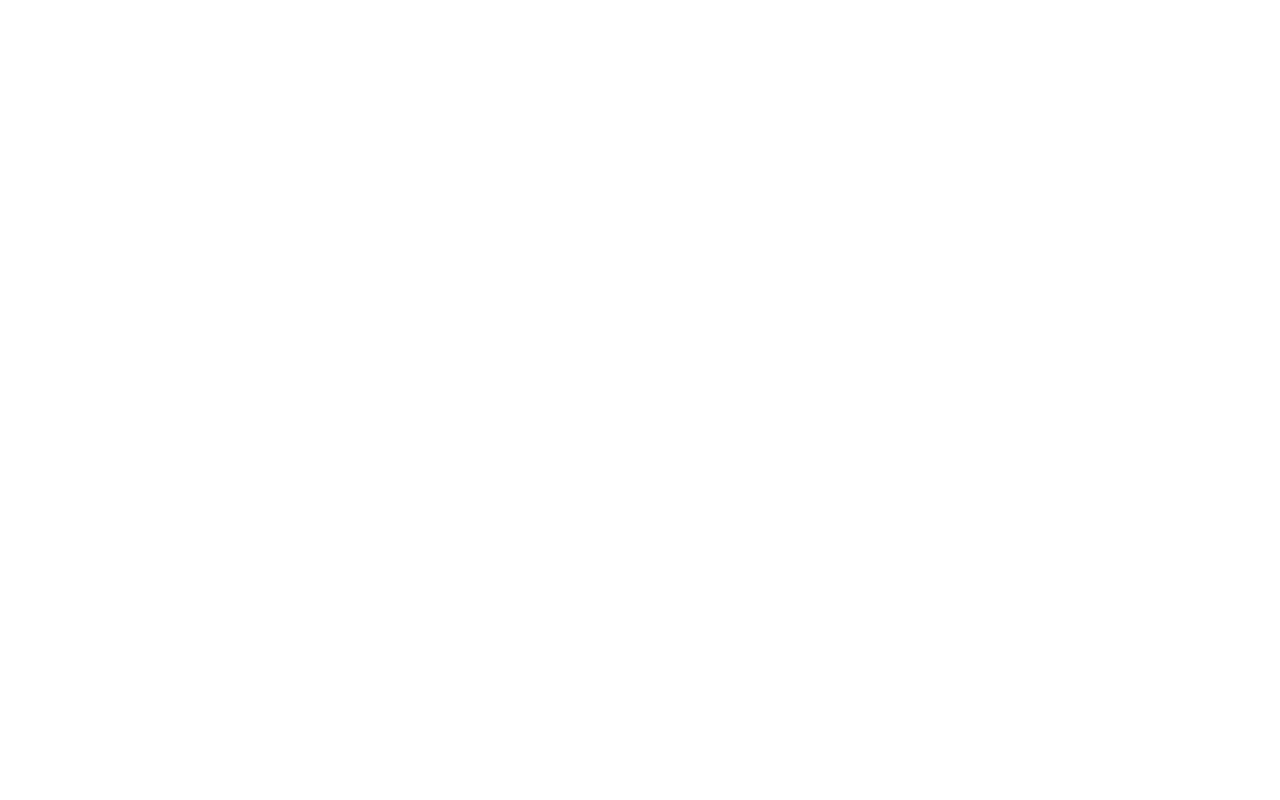
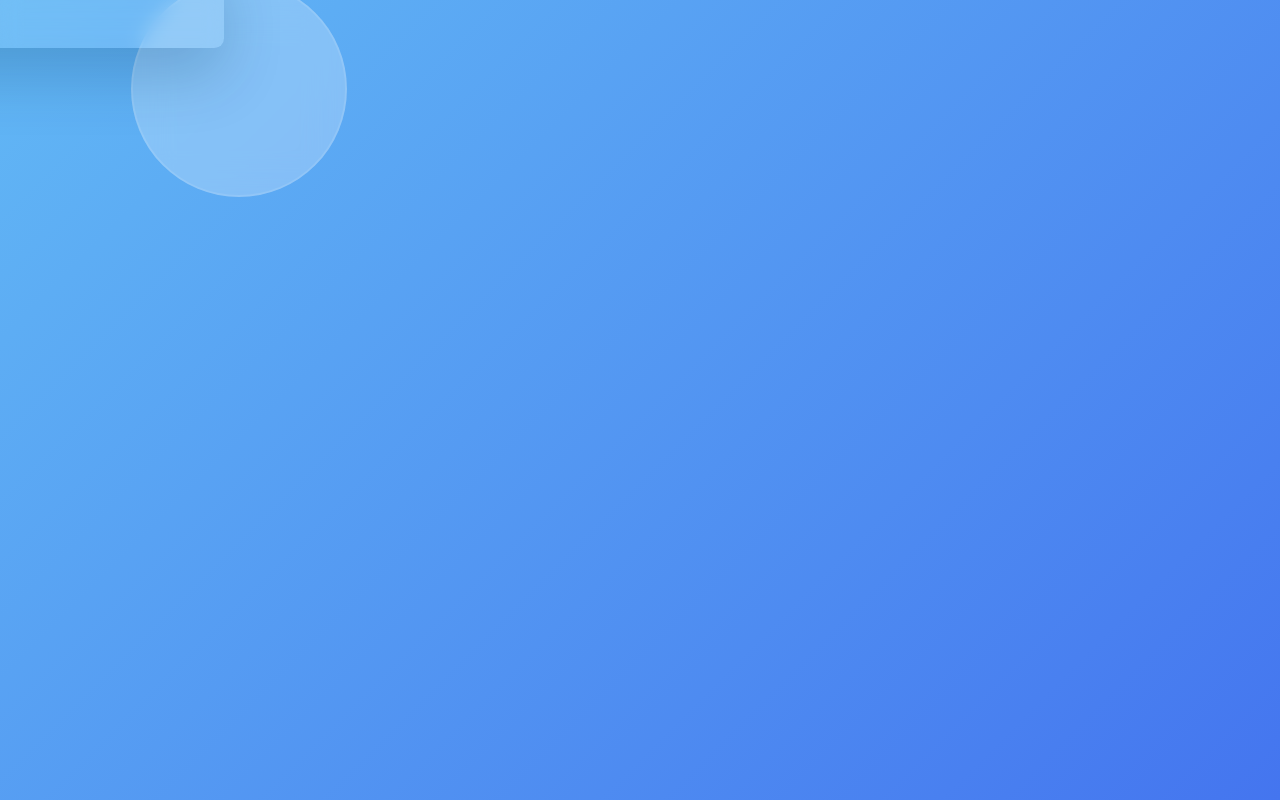
Before and after one commit to ihlasMert/weather-app-API, a plain HTML site: page index.html in a window 1280 px wide. Drawn offline with Linux system fonts and the light colour scheme.

Commit message:
added some css codes

```diff
--- a/index.html
+++ b/index.html
@@ -9,7 +9,11 @@
   </head>
   <body>
 
-
+<div class="wrapper">
+    <div class="shape shape-1"></div>
+    <div class="shape shape-2"></div>
+    <div class="container"></div>
+</div>
 
     <!-- script -->
     <script src="./main.js"></script>
--- a/style.css
+++ b/style.css
@@ -0,0 +1,51 @@
+* {
+  padding: 0;
+  margin: 0;
+  box-sizing: border-box;
+}
+
+:root {
+  --white: #fff;
+  --off-white: #e5e5e5;
+  --trasp-white-1: rgba(255, 255, 255, 0.25);
+  --trasp-white-2: rgba(255, 255, 255, 0.1);
+  --blue-1: #62b8f5;
+  --blue-2: #4475ef;
+  --shadow: rgba(3, 46, 87, 0.2);
+}
+
+body {
+  height: 100vh;
+  background: linear-gradient(135deg, var(--blue-1), var(--blue-2));
+}
+.wrapper{
+    font-size: 16px;
+    width: 90vw;
+    max-width: 28em;
+    position: absolute;
+    transform: translate(-50%, -50%);
+
+}
+.container{
+    width: 100%;
+    background: var(--trasp-white-2);
+    backdrop-filter: blur(10px);
+    padding: 3em 1.9em;
+    border-radius: 0.6em;
+    box-shadow: 0 1.8em 3.7em var(--shadow);
+    text-align: center;
+
+}
+.shape-1{
+    position: absolute;
+    background-color: var(--trasp-white-1);
+    backdrop-filter: blur(1.2em);
+    border: 2px solid var(--trasp-white-2);
+    border-radius: 50%;
+}
+.shape-1{
+    height: 13.5em;
+    width: 13.5em;
+    right: -7.7em;
+    top: 1.8em;
+}
```
